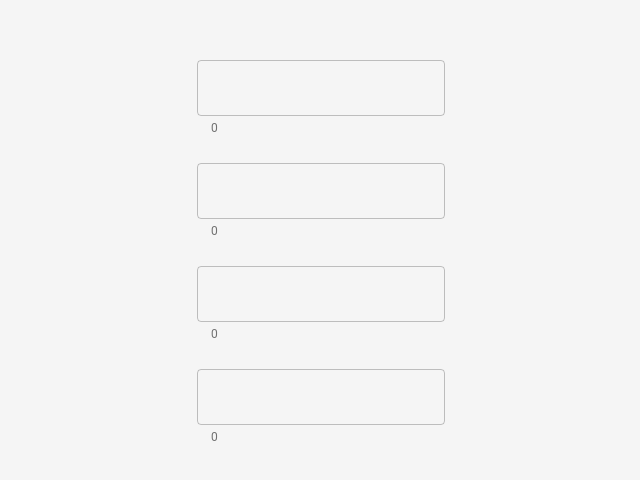
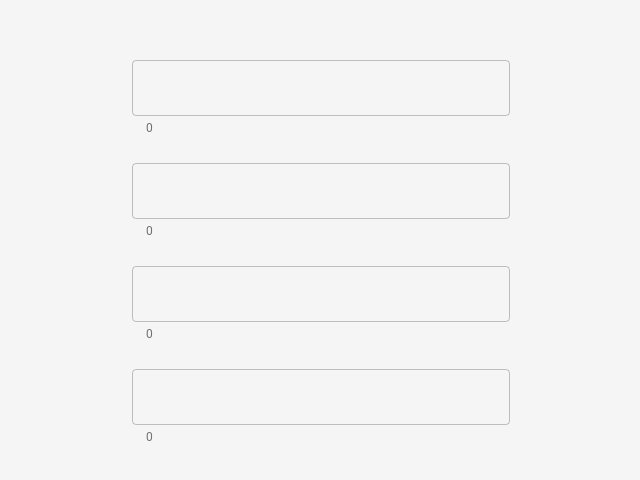
Before and after one commit to Shakib448/wordcount-avivson, a React (Create React App) app: page / in a window 1280 px wide. Shown: the part 150-630 px from the top of the page, without its empty margins (319-959 px from the left). Built offline with nearby package versions, Linux system fonts and the light colour scheme.

Commit message:
WIP on function

```diff
--- a/src/components/Theme/GlobalStyles.js
+++ b/src/components/Theme/GlobalStyles.js
@@ -36,7 +36,6 @@ const styles = (theme) => ({
     ".MuiTableRow-root": {
       borderBottom: 0,
     },
-
     ".slick-slider": {
       margin: "0px 10px",
     },
@@ -100,6 +99,9 @@ const styles = (theme) => ({
     ".MuiInput-input": {
       paddingLeft: "10px !important",
     },
+    ".MuiOutlinedInput-input": {
+      width: "350px",
+    },
   },
 });
 
```
